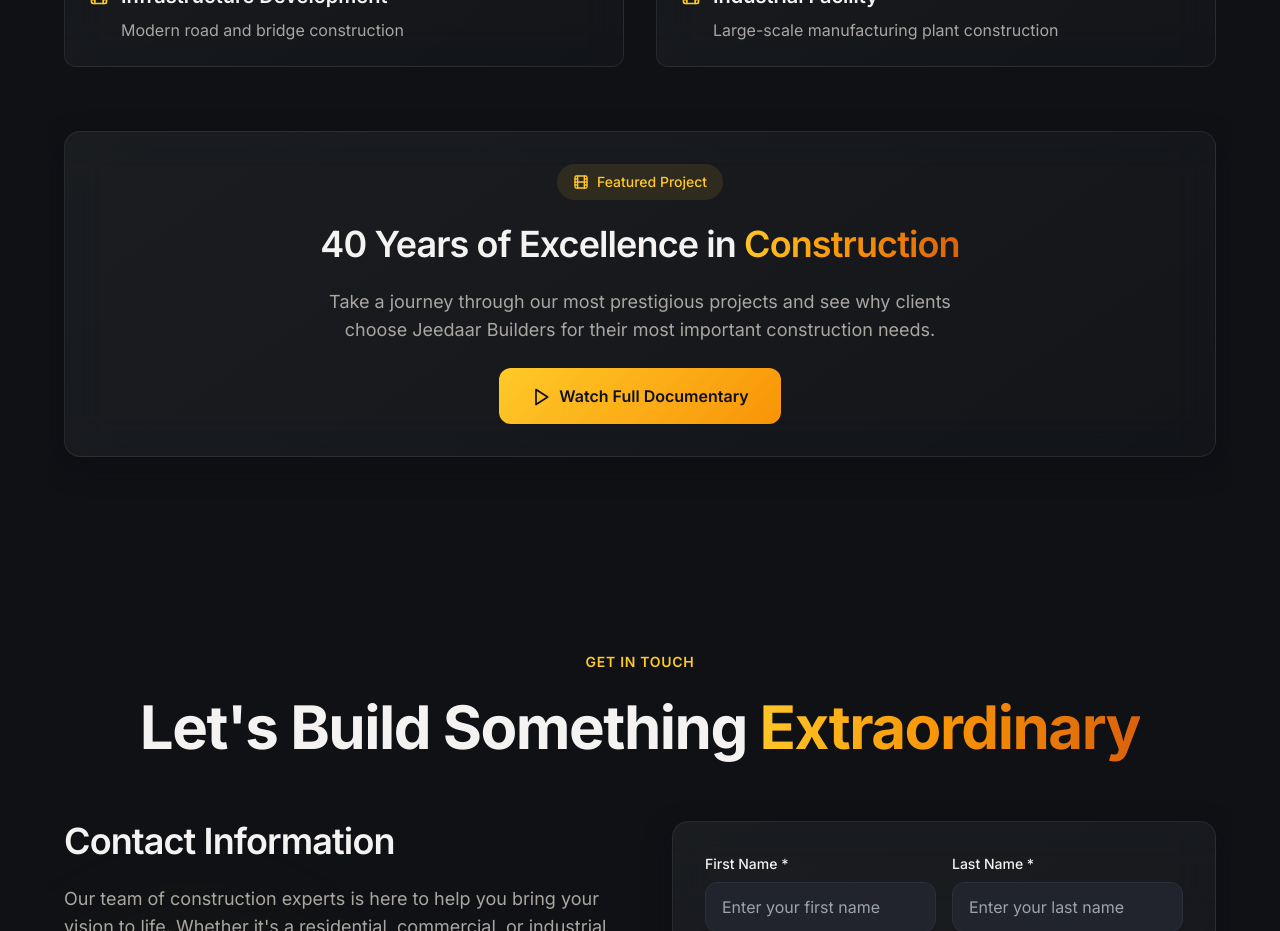
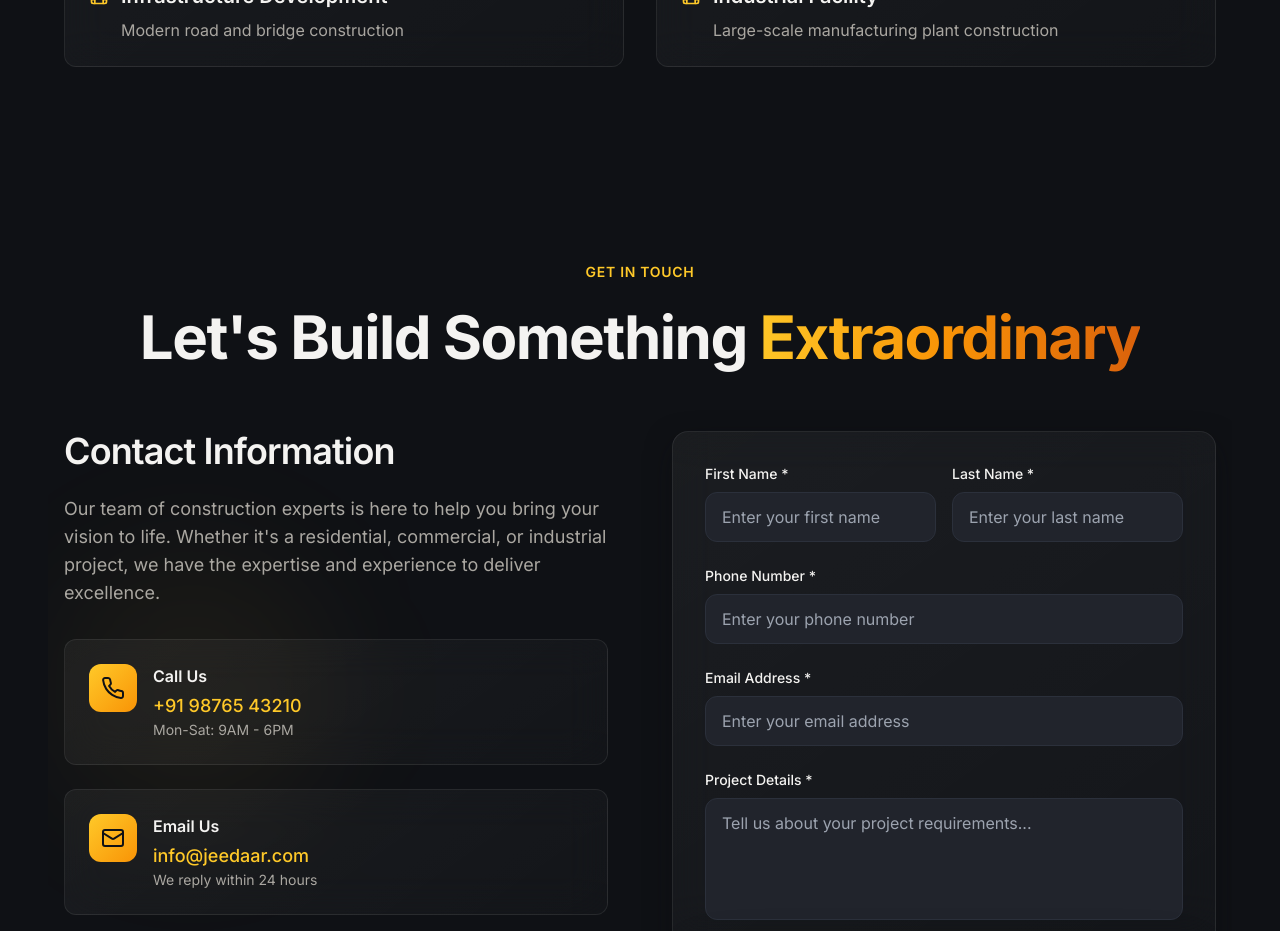
Before and after one commit to AreebDcoder/futura-luxe-build, a React (Vite) app: page / in a window 1280 px wide. Shown: the part 4780-5711 px from the top of the page. Built offline with nearby package versions, Linux system fonts and the light colour scheme; the HTML template or start-up script is replaced by a standard one.

Commit message:
Remove documentary button

```diff
--- a/src/components/OurWorkSection.tsx
+++ b/src/components/OurWorkSection.tsx
@@ -133,32 +133,6 @@ const OurWorkSection = () => {
           ))}
         </div>
 
-        {/* Featured Video Section */}
-        <div className="mt-16 fade-in-up" style={{ animationDelay: '0.7s' }}>
-          <div className="glass-card rounded-2xl p-8 text-center shadow-card">
-            <div className="space-y-6">
-              <div className="inline-flex items-center space-x-2 px-4 py-2 bg-primary/10 rounded-full">
-                <Film className="w-4 h-4 text-primary" />
-                <span className="text-sm font-medium text-primary">Featured Project</span>
-              </div>
-
-              <h3 className="heading-md text-foreground">
-                40 Years of Excellence in
-                <span className="gradient-text"> Construction</span>
-              </h3>
-
-              <p className="body-md max-w-2xl mx-auto">
-                Take a journey through our most prestigious projects and see why clients
-                choose Jeedaar Builders for their most important construction needs.
-              </p>
-
-              <button className="px-8 py-4 gradient-primary text-primary-foreground font-semibold rounded-lg hover:shadow-premium hover:scale-105 transition-all duration-300 group">
-                <Play className="inline w-5 h-5 mr-2 group-hover:scale-110 transition-transform" />
-                Watch Full Documentary
-              </button>
-            </div>
-          </div>
-        </div>
       </div>
     </section>
   );
```
